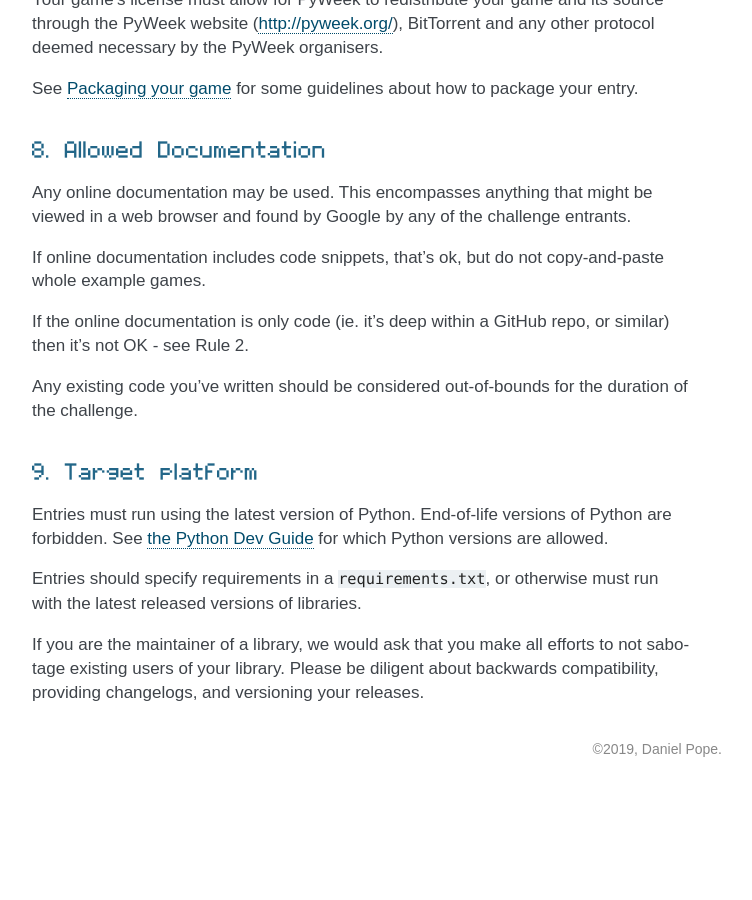
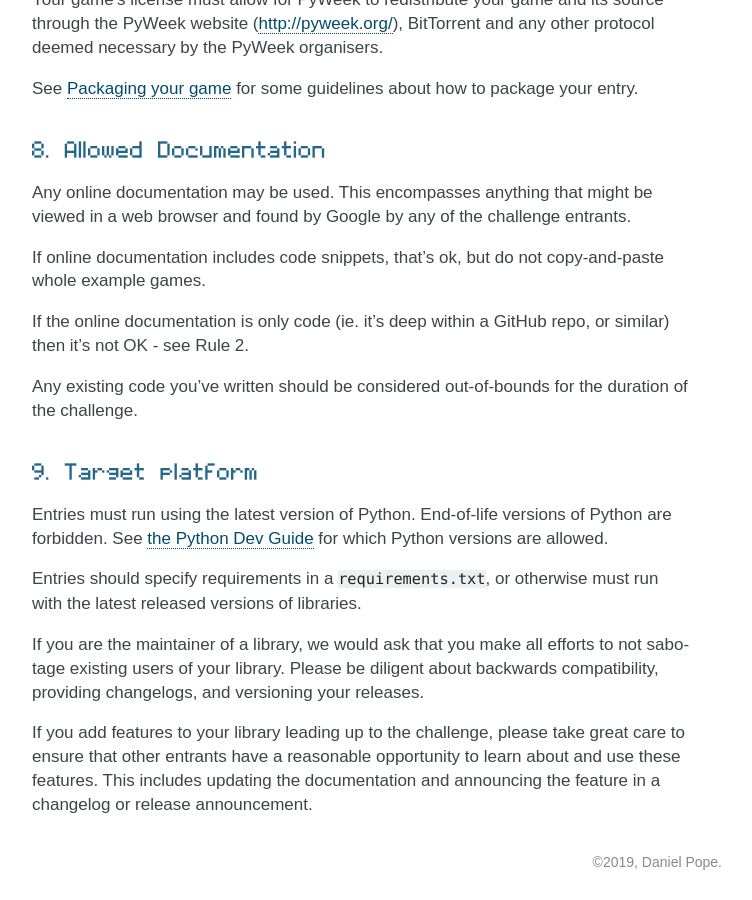
Before and after one commit to pyweekorg/docs, a Sphinx documentation site: the page built from docs/rules.rst, in a window 1280 px wide and 900 px high, scrolled down 3779 px. Shown: the whole window, without its empty margins (388-1140 px from the left). Built offline with Sphinx 7.4.7, drawn with Linux system fonts in a browser that asks for light colours; before the commit the page ends 4566 px from its top, so only the background shows below that.

Commit message:
Clarify rules on adding features to a library

```diff
--- a/docs/rules.rst
+++ b/docs/rules.rst
@@ -237,3 +237,8 @@ If you are the maintainer of a library, we would ask that you make all
 efforts to not sabotage existing users of your library. Please be diligent
 about backwards compatibility, providing changelogs, and versioning your
 releases.
+
+If you add features to your library leading up to the challenge, please take
+great care to ensure that other entrants have a reasonable opportunity to
+learn about and use these features. This includes updating the documentation
+and announcing the feature in a changelog or release announcement.
```
